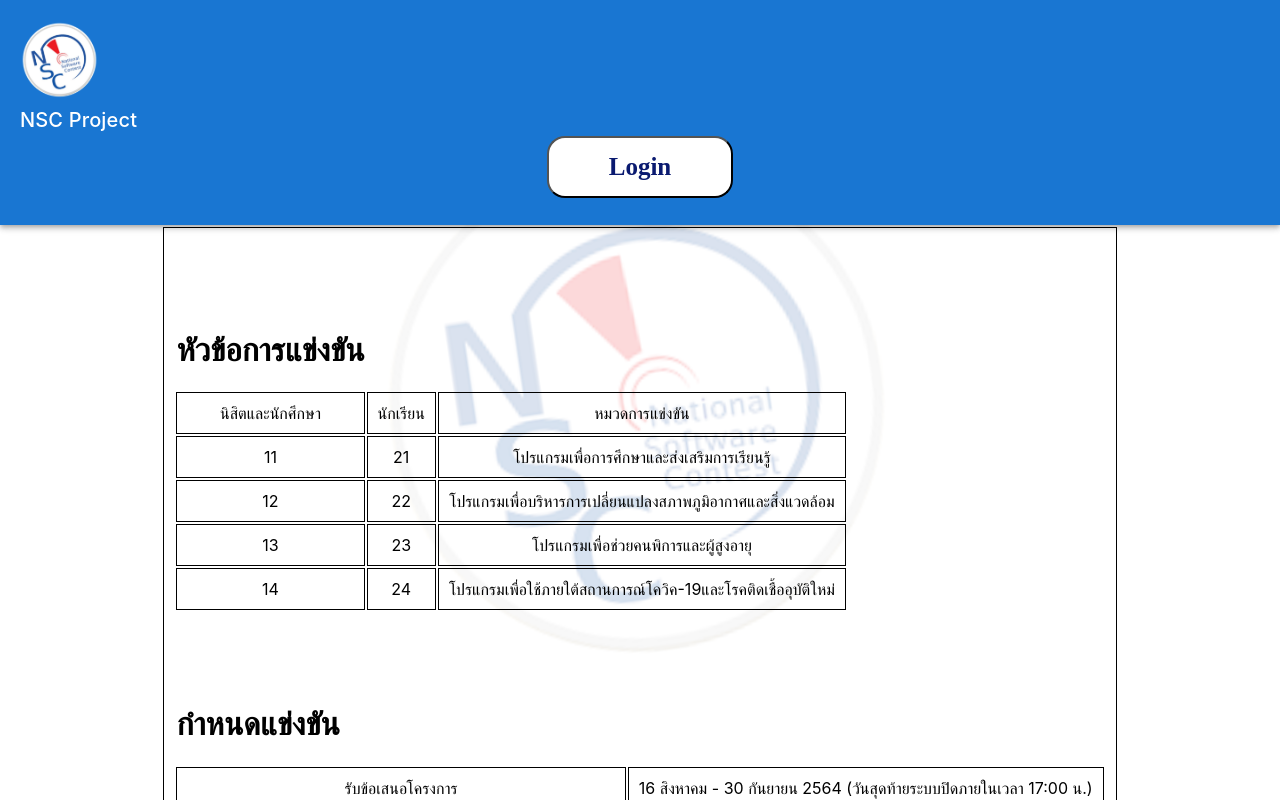
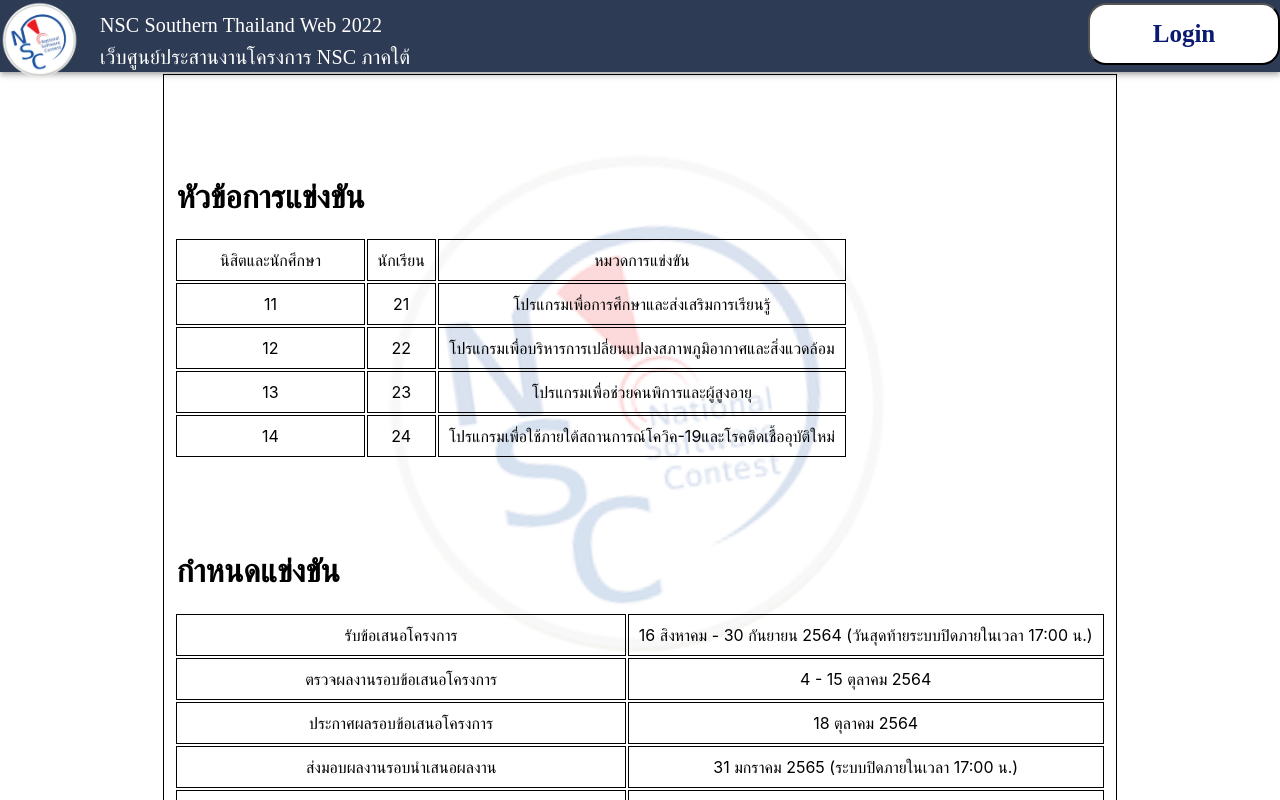
Before and after one commit to chanathipsukphonsawan/nscproject, a React (Create React App) app in the folder client/: page / in a window 1280 px wide. Shown: the top 800 px of the page. Built offline with nearby package versions, Linux system fonts and the light colour scheme.

Commit message:
Public Page

```diff
--- a/client/src/component/Custom/custom.css
+++ b/client/src/component/Custom/custom.css
@@ -1,5 +1,5 @@
 .login-button:hover {
-    background-color: rgb(18, 165, 229);
+    background-color: rgb(22, 15, 78);
     color: rgb(255, 255, 255);
     cursor: pointer;
     opacity: 0.85;
@@ -9,7 +9,7 @@
     width: 100%;
     display: flex;
     align-items: center;
-    justify-content: center;
+    justify-content: right;
     margin-bottom: 7px;
     opacity: 100;
 }
--- a/client/src/component/Custom/custom.js
+++ b/client/src/component/Custom/custom.js
@@ -1,5 +1,5 @@
 import { AppBar, Box, Typography } from "@mui/material";
-import { useEffect, useState } from "react";
+import { useEffect, useState, Text } from "react";
 import { useNavigate } from 'react-router-dom';
 import { Button, Card } from "reactstrap";
 import "./custom.css"
@@ -25,22 +25,22 @@ const Loginbar =() =>{
             <Button onClick={handdletLogout}>Logout</Button>
         ):(
             <Box>
-                <AppBar position="static" style={{padding: 20}}>
+                <AppBar position="static" style={{padding:"20", background:'#2E3B55', maxHeight:"200vh"}}>
                     <Card
                         raised
                         sx={{
                             maxWidth: 280,
-                        margin: "0 auto",
-                        padding: "0.1em",
+                            margin: "0 auto",
+                            padding: "0.1 em",
                         }}>
                         <div>
                             <div className="image-container">
                                 <img className="potrait" src={require=(Logo)} align-item= "left" alt="Logo"/>
-                            <Typography variant="h6" component="div" fontFamily={"-apple-system"} sx={{ flexGrow: 1 }}>
-                                NSC Project
-                            </Typography>
+                                    <Typography textAlign={"left"} marginLeft={"100px"} marginBottom={"-90px"} marginTop={"-95px"} variant="h6" component="div" fontFamily={"Sukhumvit Set"} sx={{ flexGrow: 1 }}>
+                                        <p>NSC Southern Thailand Web 2022 <br/>เว็บศูนย์ประสานงานโครงการ NSC ภาคใต้</p>
+                                    </Typography>
                                     <div className="button-container">
-                                        <Button className="login-button" color="inherit" onClick={() => navigate("/login/")}>
+                                        <Button className="login-button" color="inherit" justify-items onClick={() => navigate("/login/")}>
                                             Login
                                         </Button>
                                     </div>
```
